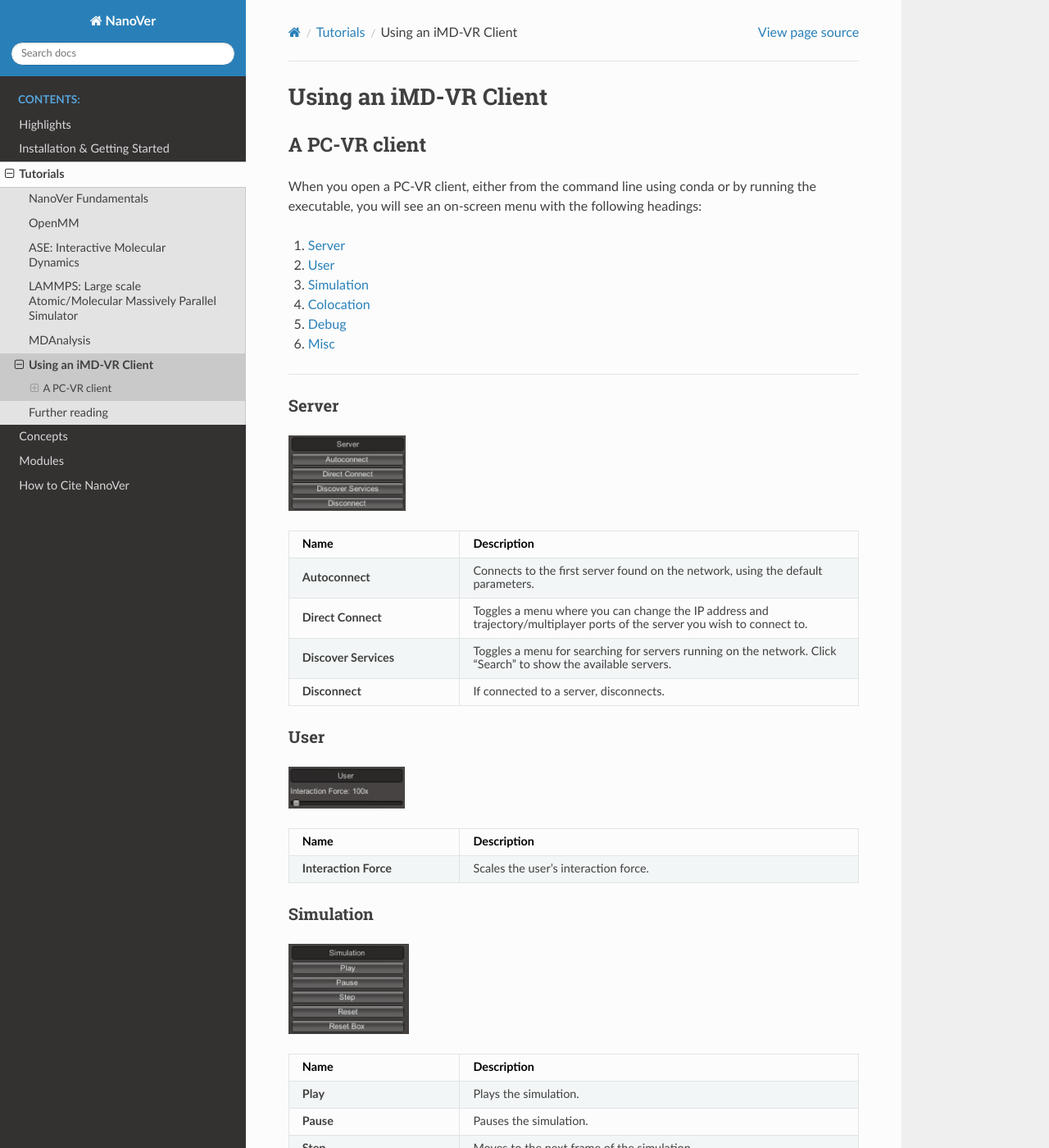
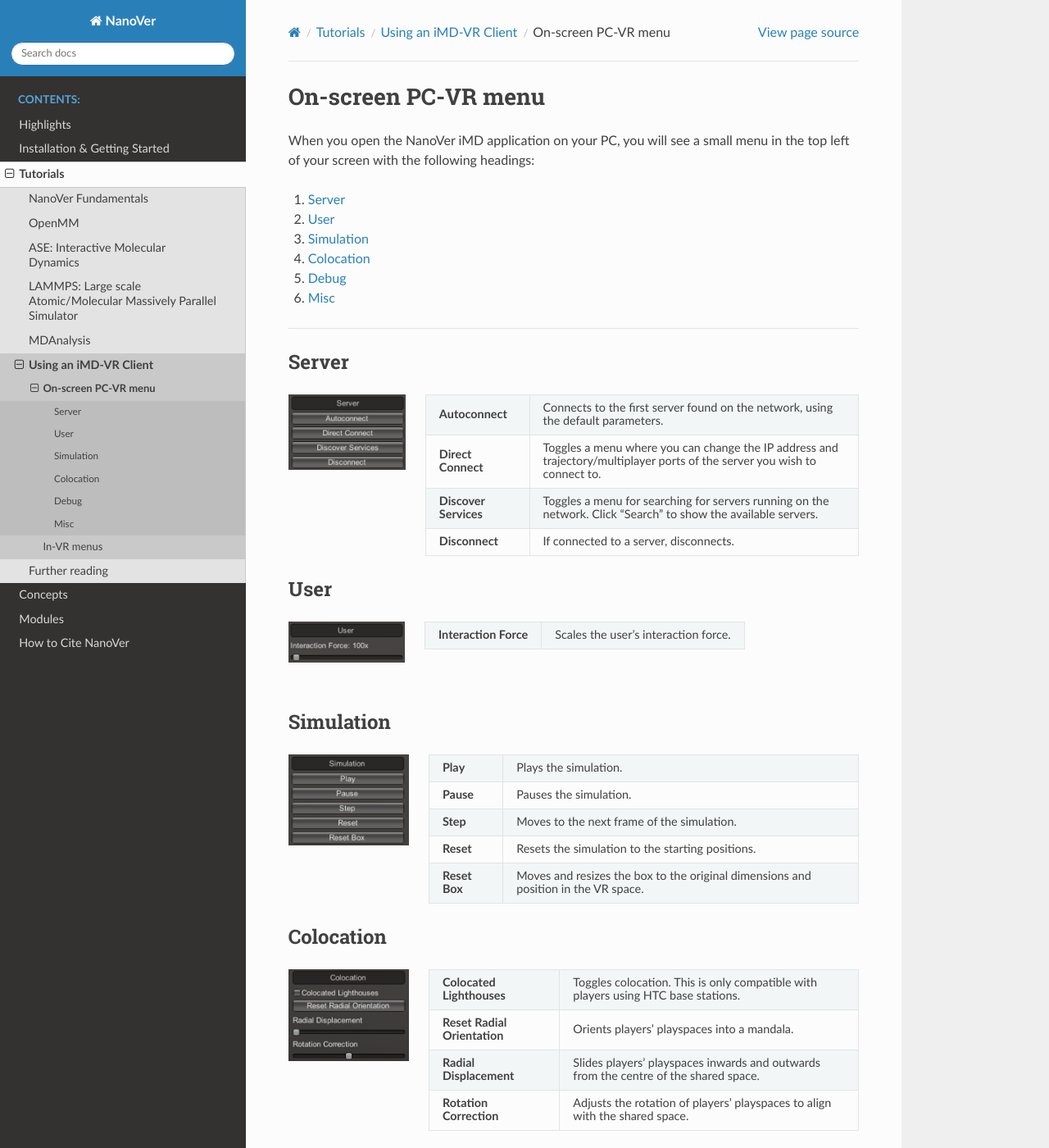
Before and after one commit to IRL2/nanover-docs, a Sphinx documentation site: the page built from source/tutorials/vrclient/pcvrmenu.rst, in a window 1280 px wide and 1400 px high. Shown: the whole window at 82% size. Built offline with Sphinx 7.4.7 and the Read the Docs theme 2.0.0, drawn with Linux system fonts in a browser that asks for light colours; pages that are not in the unit, such as notebooks, are missing from menus; the version number could not be read and is left out; some of the changed text lies outside the part shown.

Commit message:
Add subpages for on-screen and in-vr menus
These are both linked in a main page about the iMD-VR client menus. The on-screen menu functions are described, but the VR menus page still needs to be written.

```diff
--- a/source/_static/custom.css
+++ b/source/_static/custom.css
@@ -1,10 +1,10 @@
 /* Make the genindex page wider */
 body.genindex .wy-nav-content {
-  max-width: none; /* Set your desired max-width */
+  max-width: none;
 }
 
 body.genindex div.body {
-  max-width: none; /* Set your desired max-width */
+  max-width: none;
 }
 
 /* Ensure text wraps inside table cells */
@@ -15,17 +15,8 @@
     overflow-wrap: break-word;
 }
 
+/* Set maximum width of tables to 100% so they don't go off page */
 .wy-table-responsive {
     display: table;
-    width: 100%;
+    max-width: 100%;
 }
-
-.wy-table-responsive table {
-    table-layout: fixed;
-    width: 100%;
-}
-
-.wy-table-responsive th:nth-child(2),
-.wy-table-responsive td:nth-child(2) {
-    width: 70%;
-}
--- a/source/tutorials/tutorials.rst
+++ b/source/tutorials/tutorials.rst
@@ -30,7 +30,7 @@
    ase.rst
    lammps.rst
    mdanalysis.rst
-   vrclient.rst
+   vrclient/vrclient.rst
 
 Further reading
 ---------------
--- a/source/tutorials/vrclient.rst
+++ b/source/tutorials/vrclient/pcvrmenu.rst
@@ -1,15 +1,12 @@
- .. _vr-client-tutorial:
+ .. _pcvrmenu:
 
-======================
-Using an iMD-VR Client
-======================
+====================
+On-screen PC-VR menu
+====================
 
-##############
-A PC-VR client
-##############
 
-When you open a PC-VR client, either from the command line using conda or by running the executable, you will see an
-on-screen menu with the following headings:
+When you open the NanoVer iMD application on your PC, you will see a small menu in the top left of your screen with the
+following headings:
 
 #. :ref:`server`
 
@@ -34,9 +31,8 @@
     :align: left
     :scale: 45%
 
+
 +----------------------+---------------------------------------------------------------------------------------------+
-| **Name**             | **Description**                                                                             |
-+======================+=============================================================================================+
 | **Autoconnect**      | Connects to the first server found on the network, using the default parameters.            |
 +----------------------+---------------------------------------------------------------------------------------------+
 | **Direct Connect**   | Toggles a menu where you can change the IP address and trajectory/multiplayer ports         |
@@ -49,6 +45,7 @@
 +----------------------+---------------------------------------------------------------------------------------------+
 
 
+
 .. _user:
 
 User
@@ -59,11 +56,10 @@
     :scale: 45%
 
 +----------------------+---------------------------------------------+
-| **Name**             | **Description**                             |
-+======================+=============================================+
 | **Interaction Force**| Scales the user's interaction force.        |
 +----------------------+---------------------------------------------+
 
+|
 
 .. _simulation:
 
@@ -75,8 +71,6 @@
     :scale: 45%
 
 +----------------------+---------------------------------------------------------------------------------------------+
-| **Name**             | **Description**                                                                             |
-+======================+=============================================================================================+
 | **Play**             | Plays the simulation.                                                                       |
 +----------------------+---------------------------------------------------------------------------------------------+
 | **Pause**            | Pauses the simulation.                                                                      |
@@ -99,8 +93,6 @@
     :scale: 45%
 
 +--------------------------------+----------------------------------------+
-| **Name**                       | **Description**                        |
-+================================+========================================+
 | **Colocated Lighthouses**      | Toggles colocation. This is only       |
 |                                | compatible with players using HTC base |
 |                                | stations.                              |
@@ -127,8 +119,6 @@
     :scale: 45%
 
 +--------------------------+--------------------------------------------------------+
-| **Name**                 | **Description**                                        |
-+==========================+========================================================+
 | **Simulate Controllers** | Toggles the simulation of random interaction forces.   |
 +--------------------------+--------------------------------------------------------+
 
@@ -143,7 +133,5 @@
     :scale: 45%
 
 +----------------------+---------------------------------------------+
-| **Name**             | **Description**                             |
-+======================+=============================================+
 | **Quit**             | Quits the program.                          |
 +----------------------+---------------------------------------------+
```
Also changed, not shown: source/tutorials/vrclient/invrmenu.rst (added, +7 -0 lines), source/tutorials/vrclient/vrclient.rst (added, +20 -0 lines), source/_static/UI_full-screen.png (added).
